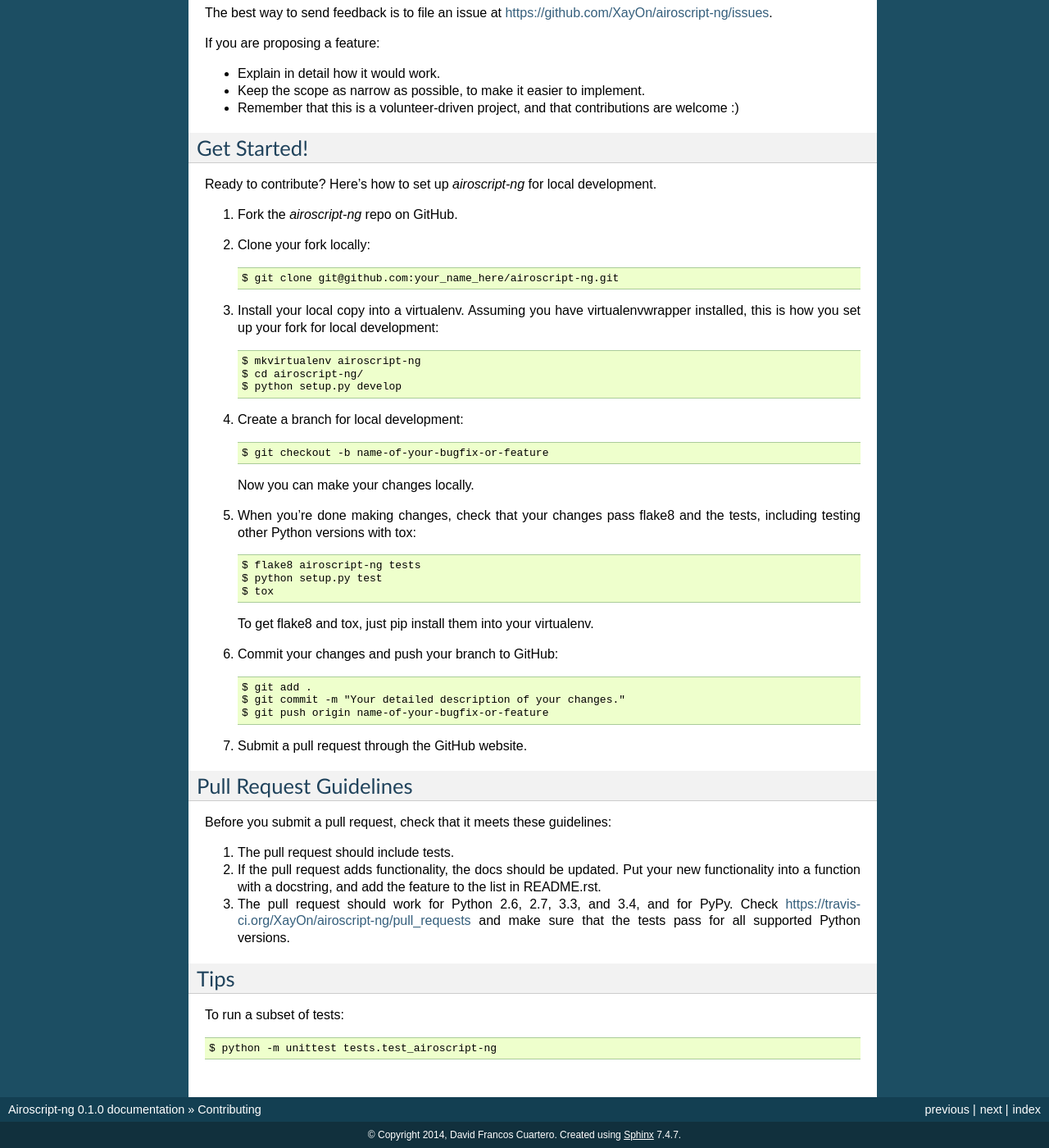
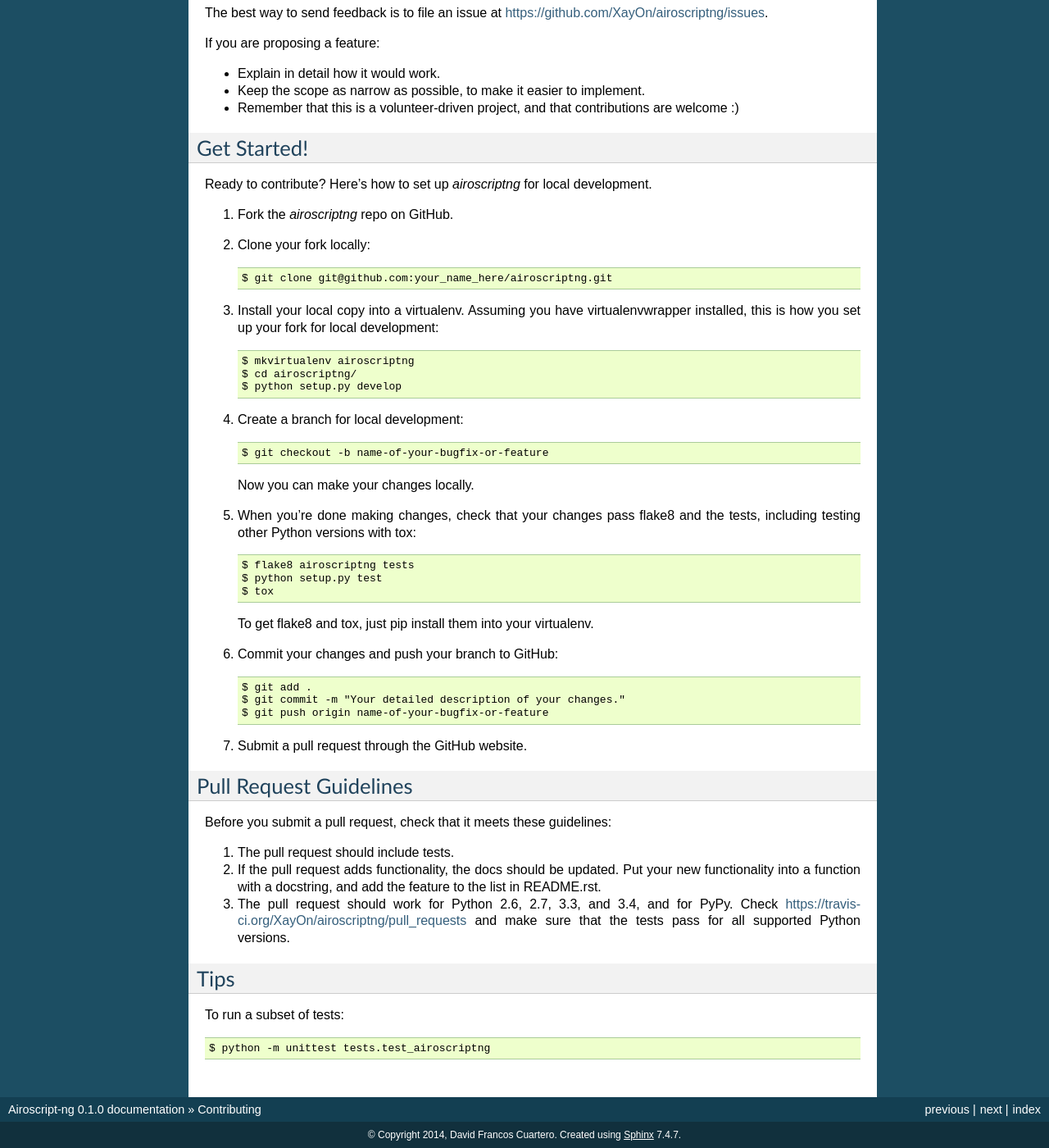
Before and after one commit to DmitriyLanchakov/airoscriptng, a Sphinx documentation site: the page built from docs/contributing.rst, in a window 1280 px wide and 1400 px high, scrolled down 811 px. Shown: the whole window at 82% size. Built offline with Sphinx 7.4.7, drawn with Linux system fonts in a browser that asks for light colours; the version number is read from the project's files by our own code; some of the changed text lies outside the part shown.

Commit message:
Moving repo and library to airoscriptng

```diff
--- a/CONTRIBUTING.rst
+++ b/CONTRIBUTING.rst
@@ -13,7 +13,7 @@ Types of Contributions
 Report Bugs
 ~~~~~~~~~~~
 
-Report bugs at https://github.com/XayOn/airoscript-ng/issues.
+Report bugs at https://github.com/XayOn/airoscriptng/issues.
 
 If you are reporting a bug, please include:
 
@@ -43,7 +43,7 @@ articles, and such.
 Submit Feedback
 ~~~~~~~~~~~~~~~
 
-The best way to send feedback is to file an issue at https://github.com/XayOn/airoscript-ng/issues.
+The best way to send feedback is to file an issue at https://github.com/XayOn/airoscriptng/issues.
 
 If you are proposing a feature:
 
@@ -55,17 +55,17 @@ If you are proposing a feature:
 Get Started!
 ------------
 
-Ready to contribute? Here's how to set up `airoscript-ng` for local development.
+Ready to contribute? Here's how to set up `airoscriptng` for local development.
 
-1. Fork the `airoscript-ng` repo on GitHub.
+1. Fork the `airoscriptng` repo on GitHub.
 2. Clone your fork locally::
 
-    $ git clone git@github.com:your_name_here/airoscript-ng.git
+    $ git clone git@github.com:your_name_here/airoscriptng.git
 
 3. Install your local copy into a virtualenv. Assuming you have virtualenvwrapper installed, this is how you set up your fork for local development::
 
-    $ mkvirtualenv airoscript-ng
-    $ cd airoscript-ng/
+    $ mkvirtualenv airoscriptng
+    $ cd airoscriptng/
     $ python setup.py develop
 
 4. Create a branch for local development::
@@ -76,7 +76,7 @@ Ready to contribute? Here's how to set up `airoscript-ng` for local development.
 
 5. When you're done making changes, check that your changes pass flake8 and the tests, including testing other Python versions with tox::
 
-    $ flake8 airoscript-ng tests
+    $ flake8 airoscriptng tests
     $ python setup.py test
     $ tox
 
@@ -100,7 +100,7 @@ Before you submit a pull request, check that it meets these guidelines:
    your new functionality into a function with a docstring, and add the
    feature to the list in README.rst.
 3. The pull request should work for Python 2.6, 2.7, 3.3, and 3.4, and for PyPy. Check
-   https://travis-ci.org/XayOn/airoscript-ng/pull_requests
+   https://travis-ci.org/XayOn/airoscriptng/pull_requests
    and make sure that the tests pass for all supported Python versions.
 
 Tips
@@ -108,4 +108,4 @@ Tips
 
 To run a subset of tests::
 
-    $ python -m unittest tests.test_airoscript-ng
+    $ python -m unittest tests.test_airoscriptng
--- a/docs/conf.py
+++ b/docs/conf.py
@@ -31,7 +31,7 @@ project_root = os.path.dirname(cwd)
 # version is used.
 sys.path.insert(0, project_root)
 
-import airoscript-ng
+import airoscriptng
 
 # -- General configuration ---------------------------------------------
 
@@ -63,9 +63,9 @@ copyright = u'2014, David Francos Cuartero'
 # the built documents.
 #
 # The short X.Y version.
-version = airoscript-ng.__version__
+version = airoscriptng.__version__
 # The full version, including alpha/beta/rc tags.
-release = airoscript-ng.__version__
+release = airoscriptng.__version__
 
 # The language for content autogenerated by Sphinx. Refer to documentation
 # for a list of supported languages.
@@ -188,7 +188,7 @@ html_static_path = ['_static']
 #html_file_suffix = None
 
 # Output file base name for HTML help builder.
-htmlhelp_basename = 'airoscript-ngdoc'
+htmlhelp_basename = 'airoscriptngdoc'
 
 
 # -- Options for LaTeX output ------------------------------------------
@@ -208,7 +208,7 @@ latex_elements = {
 # (source start file, target name, title, author, documentclass
 # [howto/manual]).
 latex_documents = [
-    ('index', 'airoscript-ng.tex',
+    ('index', 'airoscriptng.tex',
      u'Airoscript-ng Documentation',
      u'David Francos Cuartero', 'manual'),
 ]
@@ -239,7 +239,7 @@ latex_documents = [
 # One entry per manual page. List of tuples
 # (source start file, name, description, authors, manual section).
 man_pages = [
-    ('index', 'airoscript-ng',
+    ('index', 'airoscriptng',
      u'Airoscript-ng Documentation',
      [u'David Francos Cuartero'], 1)
 ]
@@ -254,10 +254,10 @@ man_pages = [
 # (source start file, target name, title, author,
 #  dir menu entry, description, category)
 texinfo_documents = [
-    ('index', 'airoscript-ng',
+    ('index', 'airoscriptng',
      u'Airoscript-ng Documentation',
      u'David Francos Cuartero',
-     'airoscript-ng',
+     'airoscriptng',
      'One line description of project.',
      'Miscellaneous'),
 ]
--- a/docs/installation.rst
+++ b/docs/installation.rst
@@ -4,9 +4,9 @@ Installation
 
 At the command line::
 
-    $ easy_install airoscript-ng
+    $ easy_install airoscriptng
 
 Or, if you have virtualenvwrapper installed::
 
-    $ mkvirtualenv airoscript-ng
-    $ pip install airoscript-ng
+    $ mkvirtualenv airoscriptng
+    $ pip install airoscriptng
--- a/docs/usage.rst
+++ b/docs/usage.rst
@@ -4,4 +4,4 @@ Usage
 
 To use Airoscript-ng in a project::
 
-    import airoscript-ng
+    import airoscriptng
```
Also changed, not shown: README.rst (+5 -5 lines), setup.py (+6 -6 lines), 4 other files.
